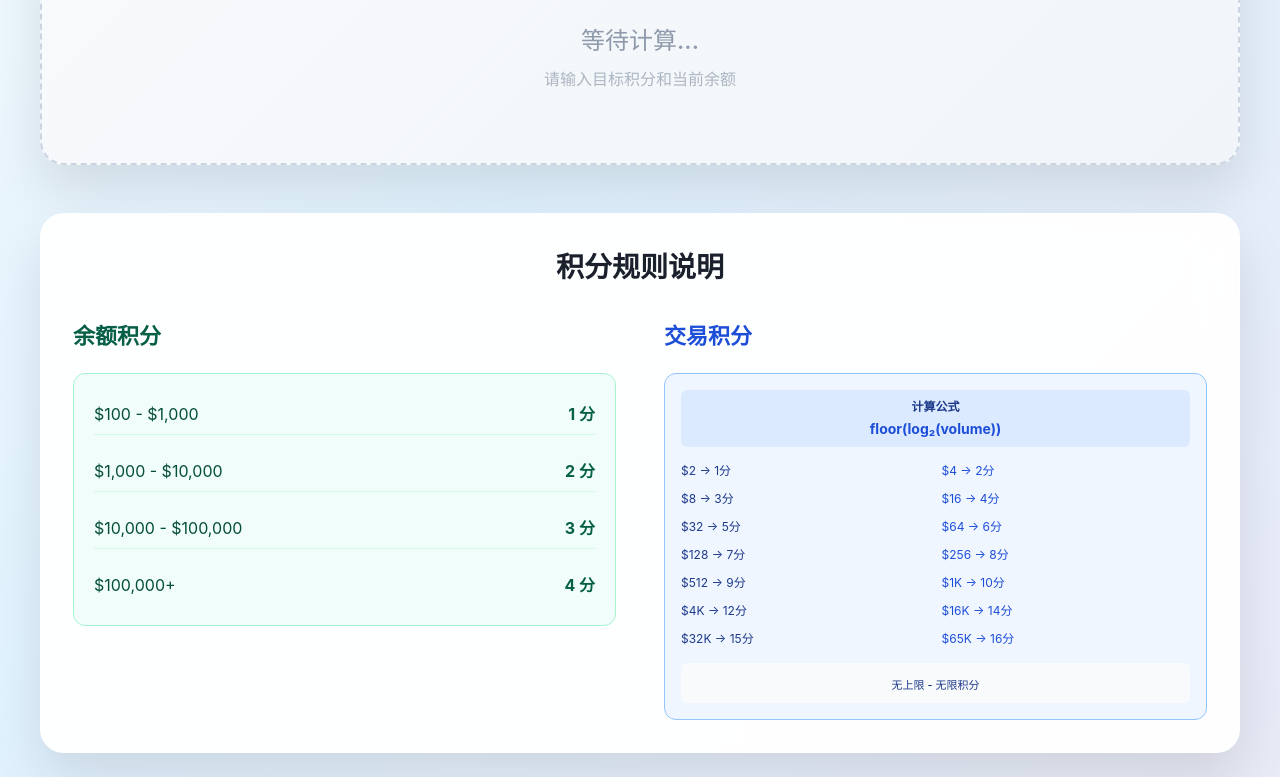
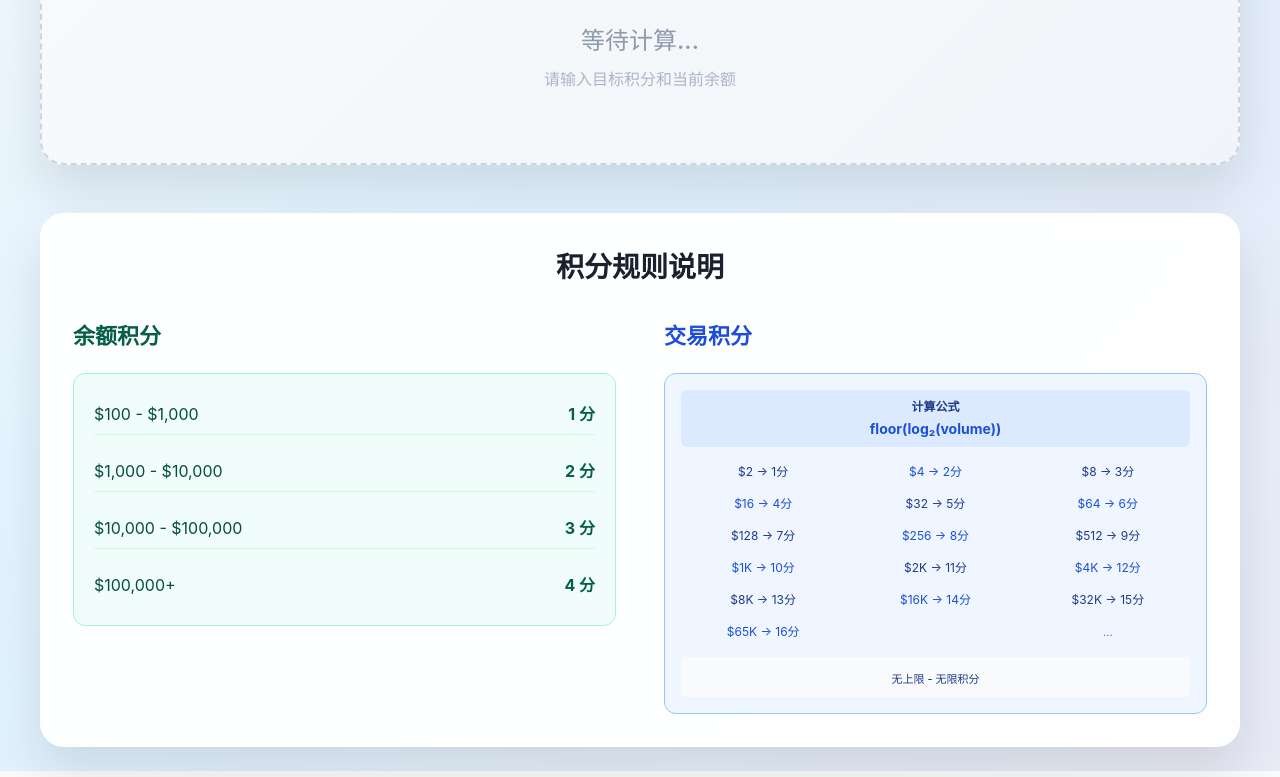
Before and after one commit to Erin-99/binance-alpha-calculator, a Next.js app: page / in a window 1280 px wide. Shown: the part 639-1416 px from the top of the page. Built offline with nearby package versions, Linux system fonts and the light colour scheme.

Commit message:
右下角例子继续调整

```diff
--- a/app/page.tsx
+++ b/app/page.tsx
@@ -580,48 +580,58 @@ export default function HomePage() {
                   <div style={{color: '#1d4ed8', fontSize: '14px', fontWeight: 'bold'}}>floor(log₂(volume))</div>
                 </div>
 
-                <div style={{display: 'grid', gridTemplateColumns: '1fr 1fr', gap: '4px 12px', fontSize: '12px'}}>
-                  <div style={{display: 'flex', justifyContent: 'space-between', alignItems: 'center', padding: '3px 0'}}>
+                <div style={{display: 'grid', gridTemplateColumns: '1fr 1fr 1fr', gap: '6px 8px', fontSize: '12px'}}>
+                  <div style={{textAlign: 'center', padding: '4px 2px'}}>
                     <span style={{color: '#1e3a8a'}}>$2 → 1{t.point}</span>
                   </div>
-                  <div style={{display: 'flex', justifyContent: 'space-between', alignItems: 'center', padding: '3px 0'}}>
+                  <div style={{textAlign: 'center', padding: '4px 2px'}}>
                     <span style={{color: '#1d4ed8'}}>$4 → 2{t.points}</span>
                   </div>
-                  <div style={{display: 'flex', justifyContent: 'space-between', alignItems: 'center', padding: '3px 0'}}>
+                  <div style={{textAlign: 'center', padding: '4px 2px'}}>
                     <span style={{color: '#1e3a8a'}}>$8 → 3{t.points}</span>
                   </div>
-                  <div style={{display: 'flex', justifyContent: 'space-between', alignItems: 'center', padding: '3px 0'}}>
+                  <div style={{textAlign: 'center', padding: '4px 2px'}}>
                     <span style={{color: '#1d4ed8'}}>$16 → 4{t.points}</span>
                   </div>
-                  <div style={{display: 'flex', justifyContent: 'space-between', alignItems: 'center', padding: '3px 0'}}>
+                  <div style={{textAlign: 'center', padding: '4px 2px'}}>
                     <span style={{color: '#1e3a8a'}}>$32 → 5{t.points}</span>
                   </div>
-                  <div style={{display: 'flex', justifyContent: 'space-between', alignItems: 'center', padding: '3px 0'}}>
+                  <div style={{textAlign: 'center', padding: '4px 2px'}}>
                     <span style={{color: '#1d4ed8'}}>$64 → 6{t.points}</span>
                   </div>
-                  <div style={{display: 'flex', justifyContent: 'space-between', alignItems: 'center', padding: '3px 0'}}>
+                  <div style={{textAlign: 'center', padding: '4px 2px'}}>
                     <span style={{color: '#1e3a8a'}}>$128 → 7{t.points}</span>
                   </div>
-                  <div style={{display: 'flex', justifyContent: 'space-between', alignItems: 'center', padding: '3px 0'}}>
+                  <div style={{textAlign: 'center', padding: '4px 2px'}}>
                     <span style={{color: '#1d4ed8'}}>$256 → 8{t.points}</span>
                   </div>
-                  <div style={{display: 'flex', justifyContent: 'space-between', alignItems: 'center', padding: '3px 0'}}>
+                  <div style={{textAlign: 'center', padding: '4px 2px'}}>
                     <span style={{color: '#1e3a8a'}}>$512 → 9{t.points}</span>
                   </div>
-                  <div style={{display: 'flex', justifyContent: 'space-between', alignItems: 'center', padding: '3px 0'}}>
+                  <div style={{textAlign: 'center', padding: '4px 2px'}}>
                     <span style={{color: '#1d4ed8'}}>$1K → 10{t.points}</span>
                   </div>
-                  <div style={{display: 'flex', justifyContent: 'space-between', alignItems: 'center', padding: '3px 0'}}>
-                    <span style={{color: '#1e3a8a'}}>$4K → 12{t.points}</span>
+                  <div style={{textAlign: 'center', padding: '4px 2px'}}>
+                    <span style={{color: '#1e3a8a'}}>$2K → 11{t.points}</span>
                   </div>
-                  <div style={{display: 'flex', justifyContent: 'space-between', alignItems: 'center', padding: '3px 0'}}>
+                  <div style={{textAlign: 'center', padding: '4px 2px'}}>
+                    <span style={{color: '#1d4ed8'}}>$4K → 12{t.points}</span>
+                  </div>
+                  <div style={{textAlign: 'center', padding: '4px 2px'}}>
+                    <span style={{color: '#1e3a8a'}}>$8K → 13{t.points}</span>
+                  </div>
+                  <div style={{textAlign: 'center', padding: '4px 2px'}}>
                     <span style={{color: '#1d4ed8'}}>$16K → 14{t.points}</span>
                   </div>
-                  <div style={{display: 'flex', justifyContent: 'space-between', alignItems: 'center', padding: '3px 0'}}>
+                  <div style={{textAlign: 'center', padding: '4px 2px'}}>
                     <span style={{color: '#1e3a8a'}}>$32K → 15{t.points}</span>
                   </div>
-                  <div style={{display: 'flex', justifyContent: 'space-between', alignItems: 'center', padding: '3px 0'}}>
+                  <div style={{textAlign: 'center', padding: '4px 2px'}}>
                     <span style={{color: '#1d4ed8'}}>$65K → 16{t.points}</span>
+                  </div>
+                  <div></div>
+                  <div style={{textAlign: 'center', padding: '4px 2px'}}>
+                    <span style={{color: '#64748b', fontSize: '11px'}}>...</span>
                   </div>
                 </div>
 
```
